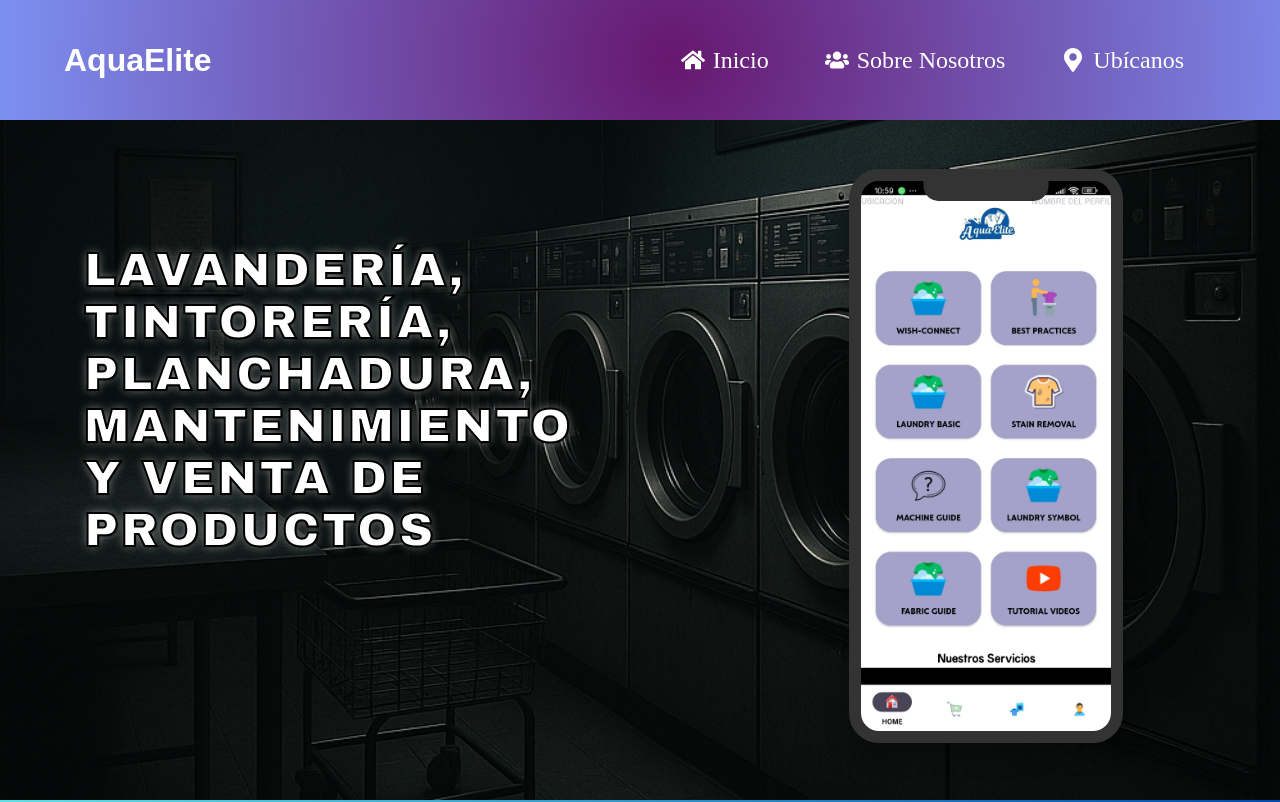
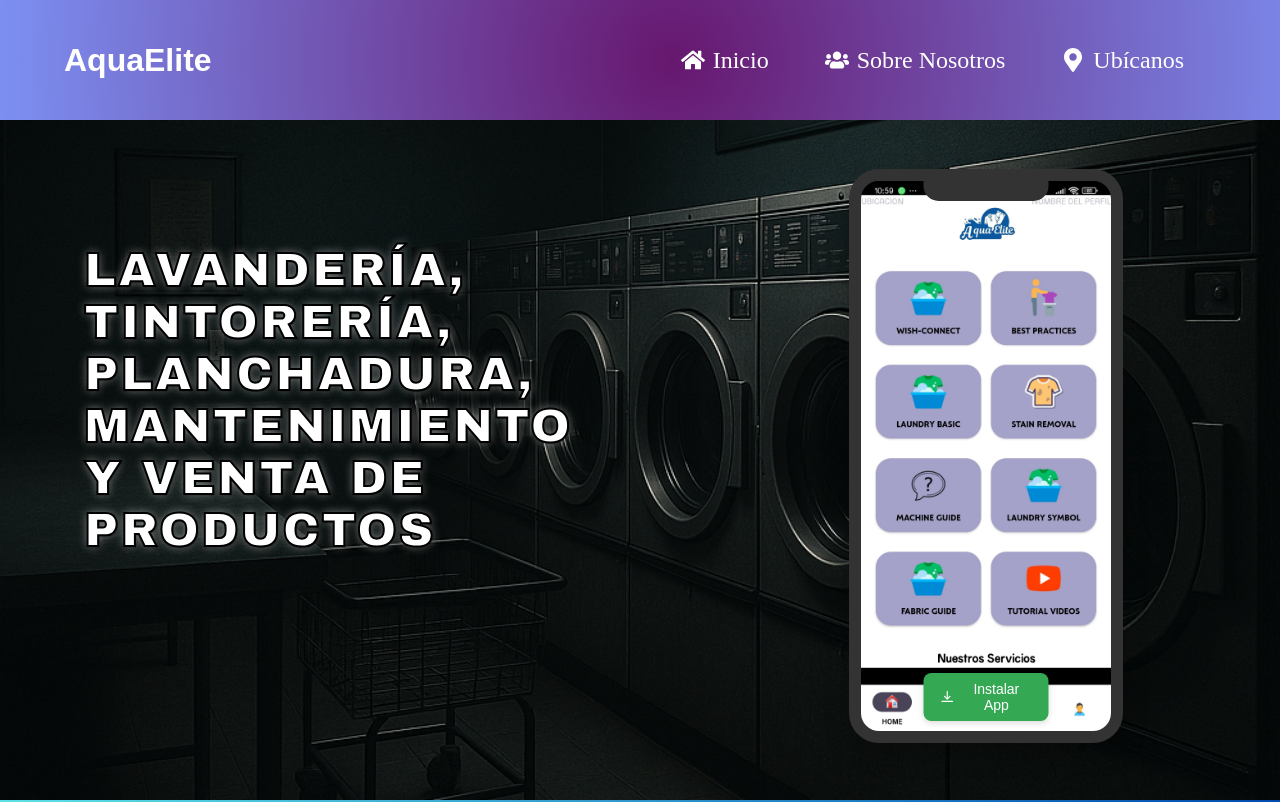
Before and after one commit to Lavanderia-Aqua-Elite/LandingPage_AquaElite, a React (Vite) app: page / in a window 1280 px wide. Shown: the top 802 px of the page. Built offline with nearby package versions, Linux system fonts and the light colour scheme.

Commit message:
Landing page terminada

```diff
--- a/src/components/BtnApk.jsx
+++ b/src/components/BtnApk.jsx
@@ -2,13 +2,29 @@
 import useDownloadApk from "../hooks/useDownloadApk";
 import styles from "../styles/BtnApk.module.css";
 
-// Exporta y crea por defecto el botón para instalar el apk
+// SVG de ícono de descarga
+const DownloadIcon = () => (
+  <svg
+    className={styles.btnIcon}
+    xmlns="http://www.w3.org/2000/svg"
+    viewBox="0 0 20 20"
+    fill="currentColor"
+  >
+    <path
+      fillRule="evenodd"
+      d="M10 2a.75.75 0 01.75.75v8.19l2.22-2.22a.75.75 0 111.06 1.06l-3.5 3.5a.75.75 0 01-1.06 0l-3.5-3.5a.75.75 0 111.06-1.06l2.22 2.22V2.75A.75.75 0 0110 2zM3.25 15a.75.75 0 000 1.5h13.5a.75.75 0 000-1.5H3.25z"
+      clipRule="evenodd"
+    />
+  </svg>
+);
+
 export default function BtnApk() {
-    const handleDownload = useDownloadApk("myapp.apk");
+  const handleDownload = useDownloadApk("myapp.apk");
 
-    return (
-        <button onClick={handleDownload} className={styles.btn}>
-            Descargar APK
-        </button>
-    );
+  return (
+    <button onClick={handleDownload} className={styles.btn}>
+      <DownloadIcon />
+      Instalar App
+    </button>
+  );
 }
--- a/src/components/Phone.jsx
+++ b/src/components/Phone.jsx
@@ -19,7 +19,9 @@
                 {children}
             </div>
             {/* Botón para instalar el apk */}
-            <BtnApk />
+            <div style={{ position: 'absolute', bottom: '10px', left: '50%', transform: 'translateX(-50%)', zIndex: 10 }}>
+                <BtnApk />
+            </div>
         </div>
     );
 }
--- a/src/styles/BtnApk.module.css
+++ b/src/styles/BtnApk.module.css
@@ -1,15 +1,32 @@
 /* src/components/BtnApk.module.css */
+
 .btn {
-    padding: 12px 24px;
-    background-color: #007bff;
-    color: white;
-    font-size: 16px;
-    border: none;
-    border-radius: 6px;
-    cursor: pointer;
-    transition: background-color 0.3s ease;
+  display: flex;
+  align-items: center;
+  justify-content: center;
+  gap: 6px;
+
+  padding: 8px 16px;
+  background-color: #34a853; /* Verde tipo Android */
+  color: white;
+  font-size: 14px;
+  font-weight: 500;
+
+  border: none;
+  border-radius: 8px;
+  box-shadow: 0 2px 6px rgba(0, 0, 0, 0.15);
+
+  cursor: pointer;
+  transition: background-color 0.3s ease, transform 0.2s ease;
 }
 
 .btn:hover {
-    background-color: #0056b3;
+  background-color: #2c8e46;
+  transform: scale(1.02);
 }
+
+.btnIcon {
+  width: 16px;
+  height: 16px;
+  fill: white;
+}
```
